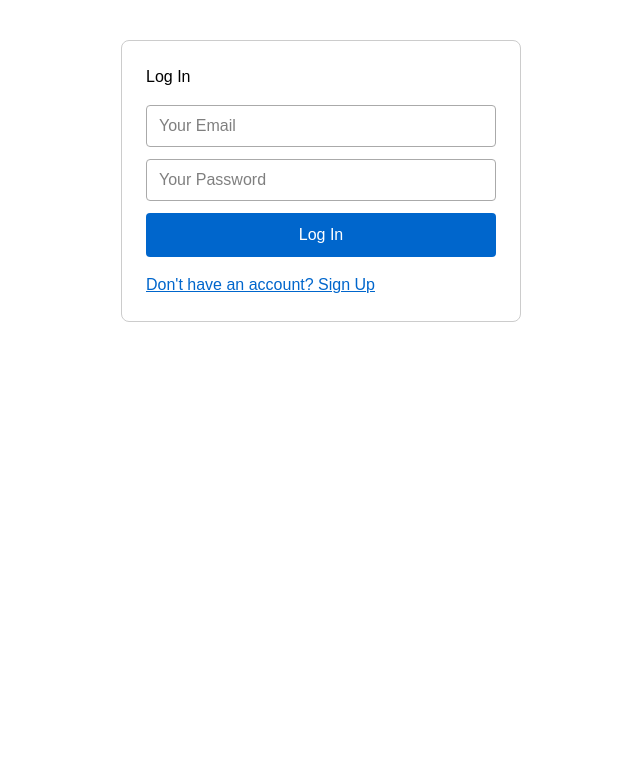
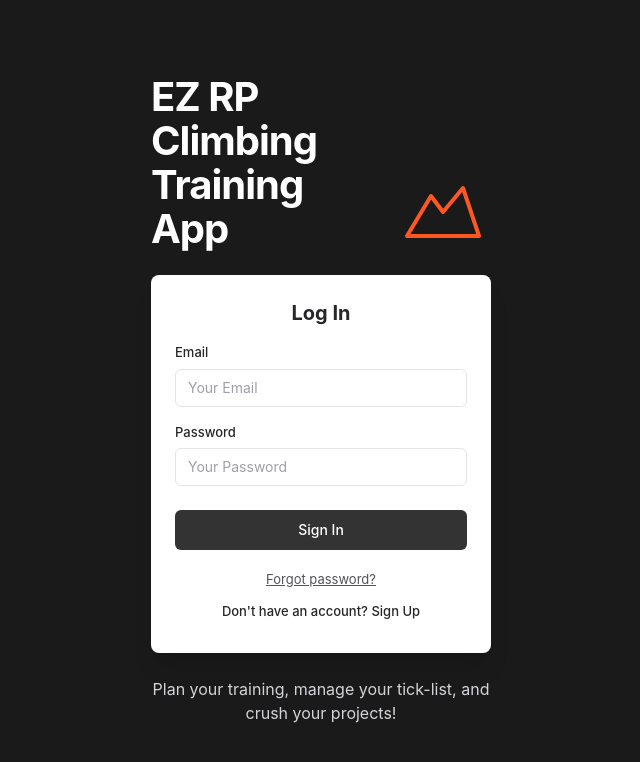
Before and after one commit to Bryce-Worley/easy-rp, a React (Vite) app in the folder react/: page / in a window 1280 px wide. Shown: the top 762 px of the page, without its empty margins (319-959 px from the left). Built offline with nearby package versions, Linux system fonts and the light colour scheme; no server answers.

Commit message:
Styled Auth.tsx and added a logout button to the DashboardLayout.tsx

```diff
--- a/react/src/App.tsx
+++ b/react/src/App.tsx
@@ -1,7 +1,7 @@
 import { useState, useEffect, useCallback } from 'react'
 import type { Session } from '@supabase/supabase-js'
 import { supabase } from './supabaseClient'
-import { Auth } from './components/Auth'
+import Auth from './components/Auth'
 import DashboardLayout from './components/DashboardLayout'
 import WeeklyGrid from './components/WeeklyGrid'
 import SessionModal from './components/SessionModal'
@@ -186,6 +186,18 @@ export default function App() {
     }
   };
 
+  // Function to handle user logout
+  const handleLogout = async () => {
+    const { error } = await supabase.auth.signOut()
+    if (error) {
+      console.error('Error logging out:', error)
+      alert('Error logging out: ' + error.message)
+    } else {
+      console.log('Logged out successfully!')
+      setSession(null) // Clear the session state
+    }
+  };
+
 
   if (!session) {
     return <Auth />
@@ -201,6 +213,7 @@ export default function App() {
         onGoToToday={handleGoToToday}
         onViewChange={setCurrentView}
         onLogSession={() => handleOpenAddModal(new Date())}
+        onLogout={handleLogout}
       >
         <div className="h-full w-full relative">
           <WeeklyGrid
--- a/react/src/components/Auth.tsx
+++ b/react/src/components/Auth.tsx
@@ -1,111 +1,171 @@
-import React, { useState } from 'react';
-import { supabase } from '../supabaseClient';
+import { useState } from 'react'
+import { supabase } from '../supabaseClient'
 
-export const Auth: React.FC = () => {
-    const [email, setEmail] = useState('');
-    const [password, setPassword] = useState('');
-    const [loading, setLoading] = useState(false);
-    const [isSignUp, setIsSignUp] = useState(false);
-    const [message, setMessage] = useState('');
+export default function Auth() {
+  const [loading, setLoading] = useState(false)
+  const [email, setEmail] = useState('')
+  const [password, setPassword] = useState('')
+
+  const [isSignUp, setIsSignUp] = useState(false)
+  const [message, setMessage] = useState('')
 
   const handleAuth = async (e: React.FormEvent) => {
-        e.preventDefault();
-        setLoading(true);
-        setMessage('');
+    e.preventDefault()
+    setLoading(true)
+    setMessage('')
 
+    try {
       if (isSignUp) {
-            // Handle sign up
-            const { error } = await supabase.auth.signUp({ email, password });
-            if (error) {
-                setMessage(`Error signing up: ${error.message}`);
+        const { error } = await supabase.auth.signUp({
+          email,
+          password,
+        })
+        if (error) throw error
+        setMessage('Check your email for the login link!')
       } else {
-                setMessage('Sign up successful! Please check your email to confirm your account.');
+        const { error } = await supabase.auth.signInWithPassword({
+          email,
+          password,
+        })
+        if (error) throw error
       }
-        } else {
-            // Handle login
-            const { error } = await supabase.auth.signInWithPassword({ email, password });
-            if (error) {
-                setMessage(`Error logging in: ${error.message}`);
+    } catch (error: any) {
+      setMessage(error.message || 'An error occurred')
+    } finally {
+      setLoading(false)
     }
   }
-        setLoading(false);
-    };
+
+  // Handle password reset
+  const handleResetPassword = async (e: React.MouseEvent) => {
+    e.preventDefault()
+    setMessage('')
+
+    if (!email) {
+      setMessage('Please enter your email address first.')
+      return
+    }
+
+    setLoading(true)
+    try {
+      const { error } = await supabase.auth.resetPasswordForEmail(email, {
+        redirectTo: window.location.origin, // Redirects back to your app after reset
+      })
+      if (error) throw error
+      setMessage('Check your email for the password reset link!')
+    } catch (error: any) {
+      setMessage(error.message || 'An error occurred')
+    } finally {
+      setLoading(false)
+    }
+  }
 
   return (
-        <div style = {styles.container} >
-            <h2>{isSignUp ? 'Sign Up' : 'Log In'}</h2>
-            <form onSubmit={handleAuth} style = {styles.form}>
+    <div className="min-h-screen bg-[#1a1a1a] flex flex-col items-center justify-center p-6 font-sans">
+
+      <div className="w-full max-w-[340px]">
+
+        {/* Header Section */}
+        <div className="flex items-end justify-between mb-6 pr-2">
+          <h1 className="text-white text-[40px] font-bold leading-[1.1] tracking-tight">
+            EZ RP<br />
+            Climbing<br />
+            Training<br />
+            App
+          </h1>
+
+          {/* Orange Mountain Logo */}
+          <div className="mb-2">
+            <svg width="80" height="70" viewBox="0 0 100 80" fill="none" xmlns="http://www.w3.org/2000/svg">
+              <path d="M5 75 L35 25 L50 45 L75 15 L95 75 Z" stroke="#ff5722" strokeWidth="5" strokeLinejoin="round"/>
+            </svg>
+          </div>
+        </div>
+
+        {/* Auth Card */}
+        <div className="bg-white rounded-lg p-6 shadow-xl w-full">
+
+          <h2 className="text-xl font-bold text-zinc-800 mb-4 text-center">
+            {isSignUp ? 'Sign Up' : 'Log In'}
+          </h2>
+
+          <form onSubmit={handleAuth}>
+
+            <div className="mb-4">
+              <label className="block text-[13px] text-zinc-800 font-medium mb-1.5">
+                Email
+              </label>
               <input
                 type="email"
                 placeholder="Your Email"
                 value={email}
                 onChange={(e) => setEmail(e.target.value)}
                 required
-                    style = {styles.input}
+                className="w-full border border-zinc-200 rounded-md px-3 py-2 text-sm text-zinc-900 placeholder-zinc-400 focus:outline-none focus:border-zinc-400 transition-colors"
               />
+            </div>
+
+            <div className="mb-6">
+              <label className="block text-[13px] text-zinc-800 font-medium mb-1.5">
+                Password
+              </label>
               <input
                 type="password"
                 placeholder="Your Password"
                 value={password}
                 onChange={(e) => setPassword(e.target.value)}
-                    required
-                    style = {styles.input}
+                required={!isSignUp} // Make it optional for password reset trickiness, but required for login/signup
+                className="w-full border border-zinc-200 rounded-md px-3 py-2 text-sm text-zinc-900 placeholder-zinc-400 focus:outline-none focus:border-zinc-400 transition-colors"
               />
-                <button type="submit" disabled={loading} style = {styles.button}>
-                    {loading ? 'Loading...' : isSignUp ? 'Sign Up' : 'Log In'}
+            </div>
+
+            <button
+              type="submit"
+              disabled={loading}
+              className="w-full bg-[#333333] hover:bg-[#1a1a1a] text-white py-2.5 rounded-md text-sm font-medium transition-colors disabled:opacity-50 disabled:cursor-not-allowed"
+            >
+              {loading ? 'Loading...' : isSignUp ? 'Sign Up' : 'Sign In'}
             </button>
           </form>
 
-            {message && <p style = {styles.message}>{message}</p>}
+          {/* Status Message */}
+          {message && (
+            <p className="mt-4 text-center text-sm font-medium text-[#ff5722]">
+              {message}
+            </p>
+          )}
 
-            <button onClick={() => setIsSignUp(!isSignUp)} style = {styles.toggleLink}>
+          <div className="mt-5 flex flex-col items-center gap-3 pb-2">
+            {/* Forgot Password Link (Only show on Log In screen) */}
+            {!isSignUp && (
+              <button
+                type="button"
+                onClick={handleResetPassword}
+                disabled={loading}
+                className="text-[13px] text-zinc-600 underline hover:text-zinc-800 transition-colors"
+              >
+                Forgot password?
+              </button>
+            )}
+
+            {/* Toggle Sign Up / Log In */}
+            <button
+              type="button"
+              onClick={() => {
+                setIsSignUp(!isSignUp);
+                setMessage(''); // Clear any errors when switching modes
+              }}
+              className="text-[13px] text-zinc-800 font-medium hover:text-zinc-600 transition-colors"
+            >
               {isSignUp ? 'Already have an account? Log In' : "Don't have an account? Sign Up"}
             </button>
           </div>
-    );
-};
-
-const styles = {
-    container: {
-        maxWidth: '400px',
-        margin: '40px auto',
-        padding: '24px',
-        border: '1px solid #ccc',
-        borderRadius: '8px',
-        fontFamily: 'sans-serif',
-    },
-    form: {
-        display: 'flex',
-        flexDirection: 'column' as const,
-        gap: '12px',
-        marginTop: '16px',
-    },
-    input: {
-        padding: '8px 12px',
-        fontSize: '16px',
-        borderRadius: '4px',
-        border: '1px solid #aaa',
-    },
-    button: {
-        padding: '10px 16px',
-        fontSize: '16px',
-        borderRadius: '4px',
-        border: 'none',
-        backgroundColor: '#0066cc',
-        color: '#fff',
-        cursor: 'pointer',
-    },
-    message: {
-        marginTop: '12px',
-        color: '#333',
-        fontSize: '14px',
-    },
-    toggleLink: {
-        marginTop: '16px',
-        color: '#0066cc',
-        cursor: 'pointer',
-        textDecoration: 'underline',
-        border: 'none',
-        background: 'none',
+        </div>
+            {/* Footer */}
+          <footer className="mt-6 text-center text-medium text-zinc-300">
+            <p>Plan your training, manage your tick-list, and crush your projects!</p>
+          </footer>
+      </div>
+    </div>
+  )
 }
-};
--- a/react/src/components/DashboardLayout.tsx
+++ b/react/src/components/DashboardLayout.tsx
@@ -10,7 +10,8 @@ import {
     HelpCircle,
     ChevronRight,
     ChevronLeft,
-    ChevronDown
+    ChevronDown,
+    LogOut
 } from 'lucide-react'
 
 // View types for calendar
@@ -25,6 +26,7 @@ interface DashboardLayoutProps {
     onGoToToday: () => void;
     onViewChange: (view: ViewType) => void;
     onLogSession: () => void;
+    onLogout: () => void;
 }
 
 // Helper function to format the date range for the current week
@@ -62,7 +64,8 @@ export default function DashboardLayout({
     onNextWeek,
     onGoToToday,
     onViewChange,
-    onLogSession
+    onLogSession,
+    onLogout
 }: DashboardLayoutProps) {
 
     const [isViewMenuopen, setIsViewMenuOpen] = useState(false);
@@ -89,9 +92,16 @@ export default function DashboardLayout({
                     <NavItem icon={<User size={24} />} label="Profile" />
                 </nav>
 
-                {/* Help Icon at the bottom */}
+                {/* Help/logout Icon at the bottom */}
                 <div className="mt-auto w-full">
                     <NavItem icon={<HelpCircle size={24} />} label="Help" />
+                    <button
+                        onClick={onLogout}
+                        className="w-full flex flex-col items-center gap-1.5 px-2 py-3 rounded text-zinc-500 hover:bg-zinc-800/50 transition-colors text-sm font-medium"
+                    >
+                        <LogOut size={24} />
+                        <span>Log Out</span>
+                    </button>
                 </div>
             </aside>
 
```
Lines whose indentation alone changed are shown as unchanged.
